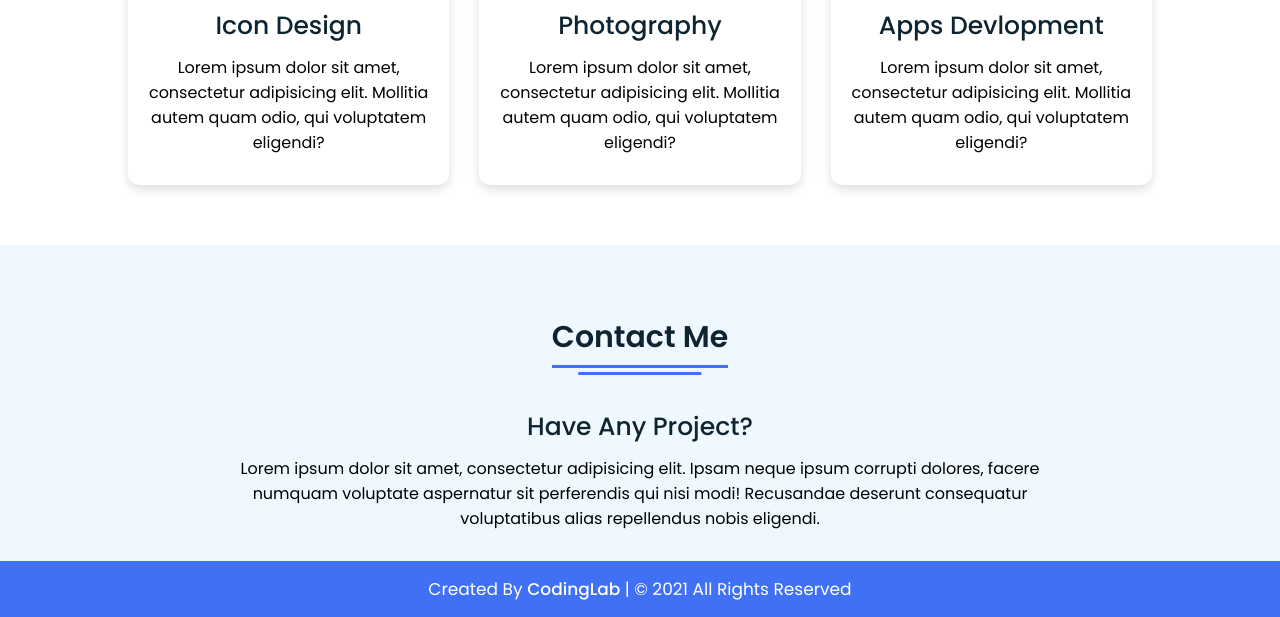
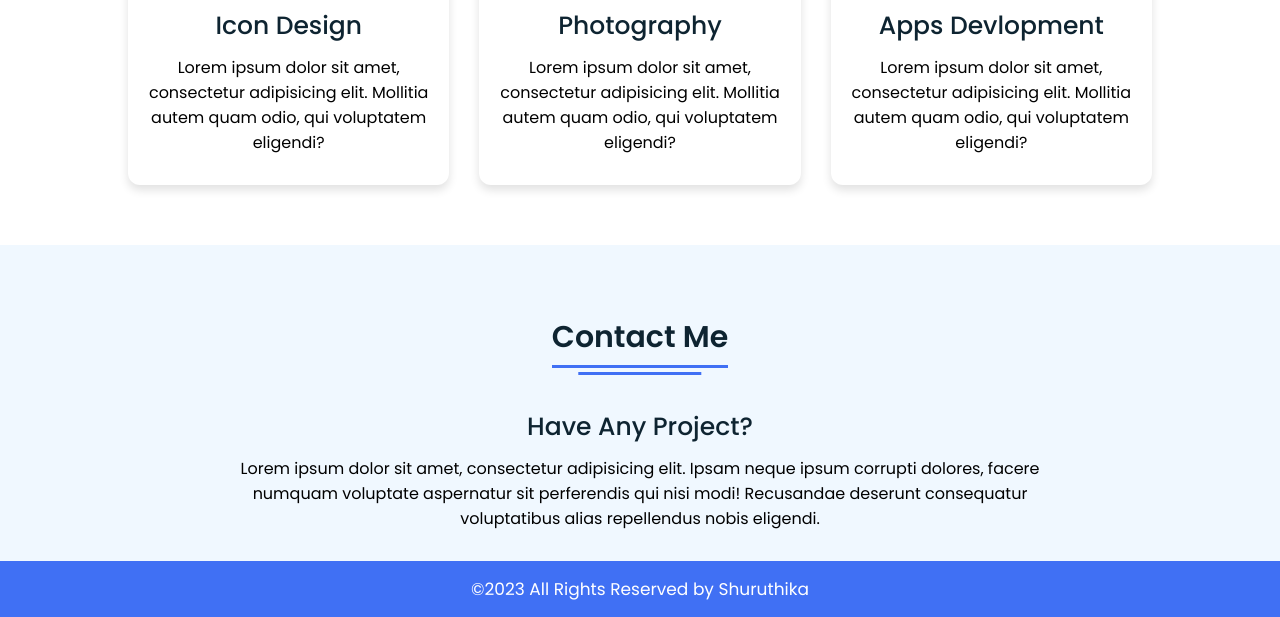
Before and after one commit to Ruthipapa/Digitalportfolio, a plain HTML site: page index.html in a window 1280 px wide. Shown: the part 2810-3427 px from the top of the page. Drawn offline with Linux system fonts and the light colour scheme.

Commit message:
Update index.html

```diff
--- a/index.html
+++ b/index.html
@@ -168,7 +168,7 @@
     <!-- Footer Section Start -->
     <footer>
       <div class="text">
-        <span>Created By <a href="#">CodingLab</a> | &#169; 2021 All Rights Reserved</span>
+        <span>©2023 All Rights Reserved by Shuruthika</span>
       </div>
     </footer>
 
```
